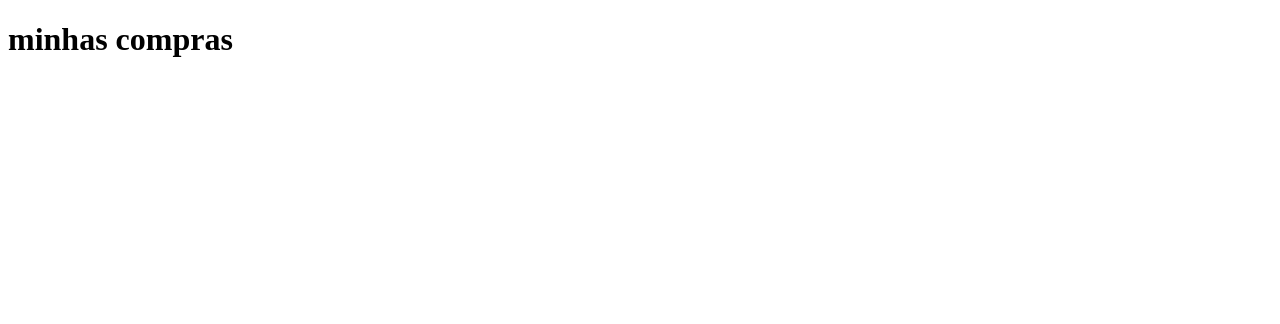
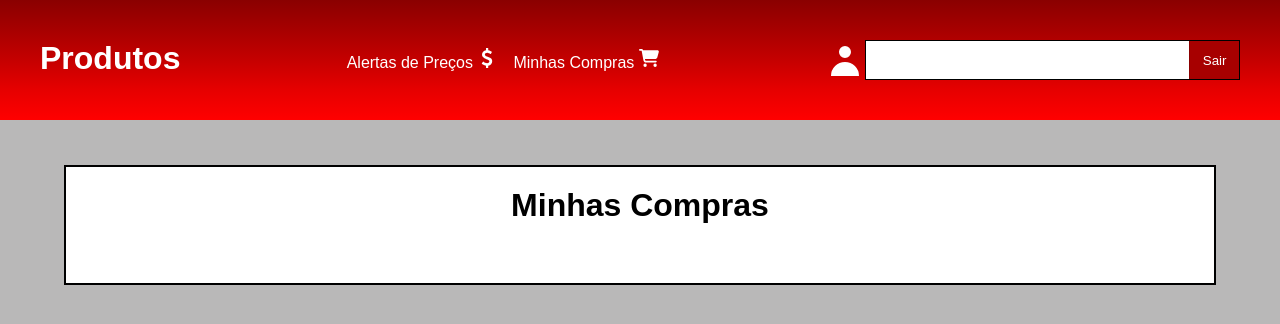
Before and after one commit to MateusCunha-Dev/ProjetoDS, a plain HTML site: page compras.html in a window 1280 px wide. Drawn offline with Linux system fonts and the light colour scheme.

Commit message:
inicio da pagina de minhas compra

```diff
--- a/compras.html
+++ b/compras.html
@@ -4,8 +4,51 @@
     <meta charset="UTF-8">
     <meta name="viewport" content="width=device-width, initial-scale=1.0">
     <title>Document</title>
+    <link rel="stylesheet" href="css/compras.css">
 </head>
 <body>
-    <h1>minhas compras</h1>
+    <header class="container">
+        <div class="nomeEmpresa"><h1>Produtos</h1></div>
+
+        <nav class="links">
+            <a href="alertas.html" class="menu-item">
+                <span>Alertas de Preços</span>
+                <svg xmlns="http://www.w3.org/2000/svg" height="20" width="20" fill="white" viewBox="0 0 1792 1792">
+                    <path d="M1362 1185q0 153-99.5 263.5t-258.5 136.5v175q0 14-9 23t-23 9h-135q-13 0-22.5-9.5t-9.5-22.5v-175q-66-9-127.5-31t-101.5-44.5-74-48-46.5-37.5-17.5-18q-17-21-2-41l103-135q7-10 23-12 15-2 24 9l2 2q113 99 243 125 37 8 74 8 81 0 142.5-43t61.5-122q0-28-15-53t-33.5-42-58.5-37.5-66-32-80-32.5q-39-16-61.5-25t-61.5-26.5-62.5-31-56.5-35.5-53.5-42.5-43.5-49-35.5-58-21-66.5-8.5-78q0-138 98-242t255-134v-180q0-13 9.5-22.5t22.5-9.5h135q14 0 23 9t9 23v176q57 6 110.5 23t87 33.5 63.5 37.5 39 29 15 14q17 18 5 38l-81 146q-8 15-23 16-14 3-27-7-3-3-14.5-12t-39-26.5-58.5-32-74.5-26-85.5-11.5q-95 0-155 43t-60 111q0 26 8.5 48t29.5 41.5 39.5 33 56 31 60.5 27 70 27.5q53 20 81 31.5t76 35 75.5 42.5 62 50 53 63.5 31.5 76.5 13 94z"/>
+                </svg>
+            </a>
+
+            <a href="compras.html" class="menu-item">
+                <span>Minhas Compras</span>
+                <svg xmlns="http://www.w3.org/2000/svg" height="20" width="20" viewBox="0 0 576 512">
+                    <path fill="white" d="M0 24C0 10.7 10.7 0 24 0H69.5c22 0 41.5 12.8 50.6 32h411c26.3 0 45.5 25 38.6 50.4l-41 152.3c-8.5 31.4-37 53.3-69.5 53.3H170.7l5.4 28.5c2.2 11.3 12.1 19.5 23.6 19.5H488c13.3 0 24 10.7 24 24s-10.7 24-24 24H199.7c-34.6 0-64.3-24.6-70.7-58.5L77.4 54.5c-.7-3.8-4-6.5-7.9-6.5H24C10.7 48 0 37.3 0 24zM128 464a48 48 0 1 1 96 0 48 48 0 1 1 -96 0zm336-48a48 48 0 1 1 0 96 48 48 0 1 1 0-96z"/>
+                </svg>
+            </a>
+        </nav>
+
+        <div class="usuario">
+            <svg xmlns="http://www.w3.org/2000/svg" class="icone-usuario" viewBox="0 0 20 20" fill="currentColor">
+                <path fill-rule="evenodd" d="M10 9a3 3 0 100-6 3 3 0 000 6zm-7 9a7 7 0 1114 0H3z" clip-rule="evenodd"/>
+            </svg>
+            <div class="usuario-box">
+                <span class="nome-usuario" id="nomeUsuario"></span>
+                <button class="botao-sair" onclick="sair()">Sair</button>
+            </div>
+        </div>
+    </header>
+
+    <div class="fundo-da-tela">
+
+        <div class="conteudo-principal">
+            <div class="titulo-compras">
+                <h1>Minhas Compras</h1>
+            </div>
+
+
+        </div>
+
+
+    </div>
+
 </body>
 </html>
--- /dev/null
+++ b/css/compras.css
@@ -0,0 +1,120 @@
+* {
+    padding: 0;
+    margin: 0;
+    box-sizing: border-box;
+  }
+
+  body {
+    font-family: Arial, sans-serif;
+    background-color: #b9b8b8;
+  }
+
+  /* CABEÇALHO */
+  .container {
+    padding: 40px;
+    display: flex;
+    flex-direction: row;
+    justify-content: space-between;
+    background-image: linear-gradient(to bottom, #8A0000, #a70000, #c50000, #e60000, #ff0000);
+  }
+
+  .nomeEmpresa h1 {
+    color: #ffffff;
+  }
+
+  .links {
+    display: flex;
+    align-items: center;
+    gap: 16px;
+  }
+
+  .links a {
+    color: white;
+    text-decoration: none;
+  }
+
+  .links a:hover {
+    text-decoration: underline;
+  }
+
+  .links a:focus {
+    outline: 2px solid white;
+  }
+
+  .usuario {
+    display: flex;
+    align-items: center;
+  }
+
+  .usuario-box {
+    display: flex;
+    height: 40px;
+    width: 100%;
+    max-width: 375px;
+    justify-content: space-between;
+    border: 1px solid #000000;
+  }
+
+  .icone-usuario {
+    color: white;
+    height: 40px;
+  }
+
+  .nome-usuario {
+    display: flex;
+    padding-right: 5px;
+    padding-left: 5px;
+    background-color: #ffffff;
+    color: #000000;
+    width: 325px;
+    align-items: center;
+    justify-content: center;
+  }
+
+  .botao-sair {
+    color: #ffffff;
+    transition: background-color 0.3s, color 0.3s;
+    background-color: #a70000;
+    cursor: pointer;
+    border: none;
+    border-left: 1px solid #8A0000;
+    width: 50px;
+  }
+
+  .botao-sair:hover {
+    color: #000000;
+    background-color: #ff4d4d;
+  }
+
+
+  /*CONTEUDO*/
+
+
+  .fundo-da-tela {
+    display: flex;
+    flex-direction: column;
+    align-items: center;
+    background-color: #b9b8b8;
+    margin-top: 30px;
+  }
+
+  .conteudo-principal {
+    display: flex;
+    flex-direction: column;
+    align-items: center;
+    background-color: #ffffff;
+    margin-top: 15px;
+    margin-bottom: 15px;
+    padding-bottom: 39px;
+    width: 90%;
+    height: auto;
+    border: 2px solid #000000;
+  }
+
+  .titulo-compras {
+    display: flex;
+    flex-direction: column;
+    align-items: center;
+    margin-top: 20px;
+    margin-bottom: 20px;
+  }
```
Also changed, not shown: alertas.html (renamed from alerta.html, +4 -4 lines), menu.html (+1 -1 lines), js/alertas.js (renamed from js/alerta.js), js/compras.js (added).
